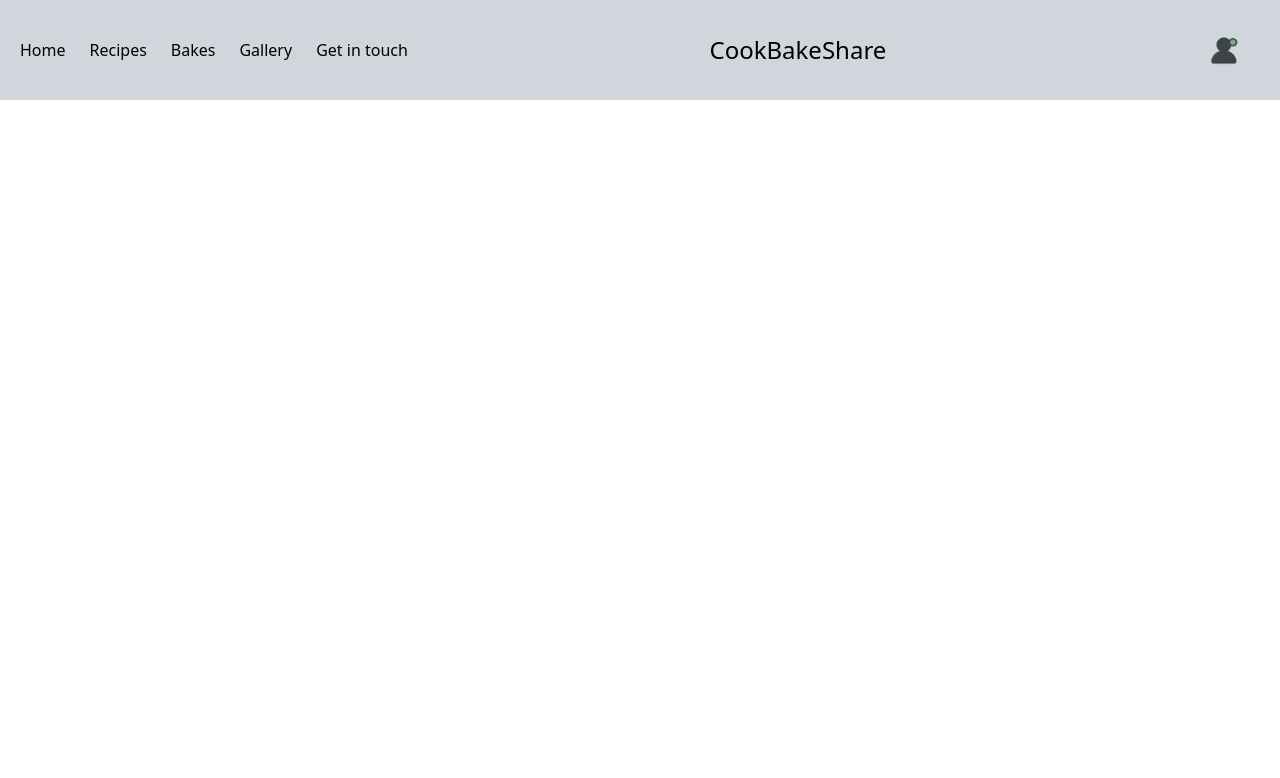
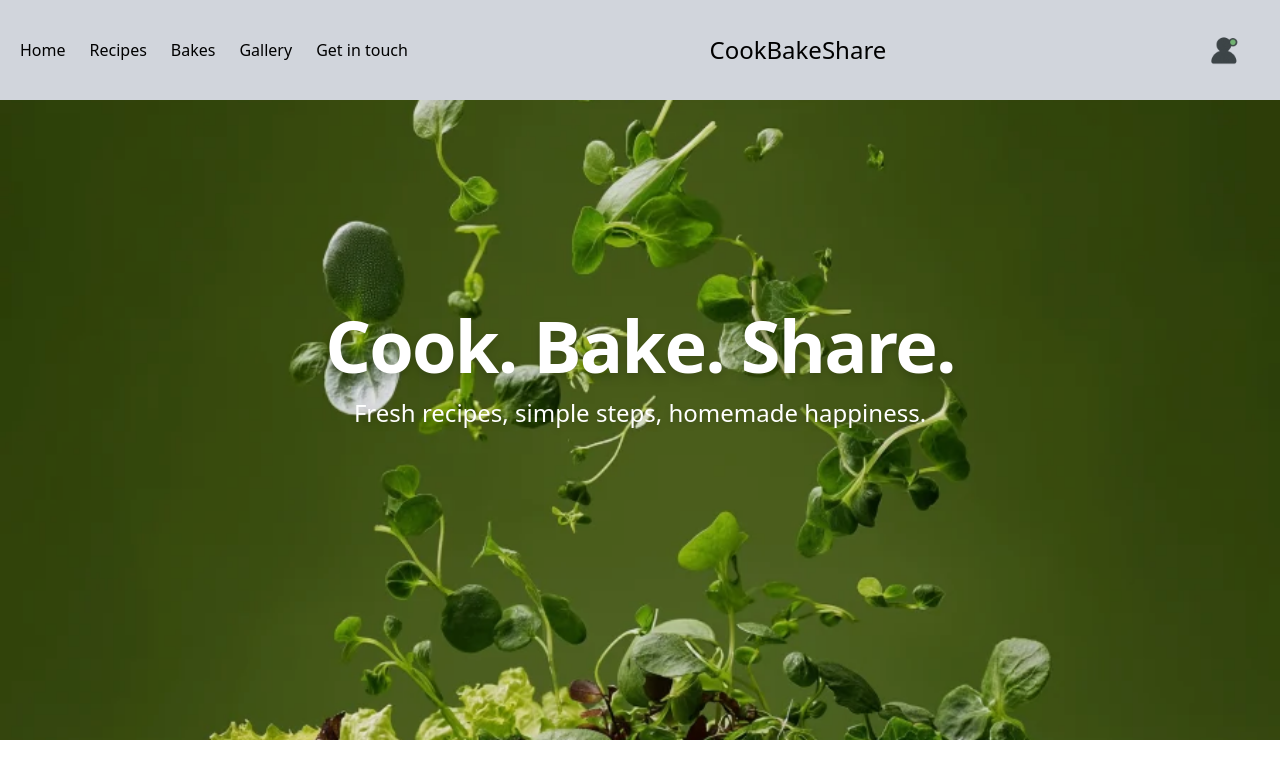
Before and after one commit to phillipbarlow/food-blog, a React (Vite) app: page / in a window 1280 px wide. Shown: the top 778 px of the page. Built offline with nearby package versions, Linux system fonts and the light colour scheme.

Commit message:
hero image added

```diff
--- a/src/components/Header.jsx
+++ b/src/components/Header.jsx
@@ -2,11 +2,14 @@ import { Link } from "react-router-dom";
 import "../styles/nav.css";
 import { useState } from "react";
 import profileIcon from "../images/profile-icon.png";
+import heroImage from "../images/hero.webp";
 export default function Nav() {
   const [open, setOpen] = useState(false);
 
   return (
-    <header className="flex items-center justify-between bg-gray-300 h-[100px]">
+    // Global container
+    <div>
+      <header className=" flex items-center justify-between bg-gray-300 h-[100px]">
         <nav className="relative flex justify-between items-center w-full h-full px-5 ">
           {/* hamburger button */}
           <button
@@ -29,45 +32,33 @@ export default function Nav() {
               ${
                 open
                   ? "translate-y-0 opacity-100 visible"
-                  : 'hidden lg:flex lg:opacity-100 lg:visible lg:transform-none'
+                  : "hidden lg:flex lg:opacity-100 lg:visible lg:transform-none"
               }
               `}
           >
             <ul className="bg-gray-200 flex flex-col w-full items-center p-8 space-y-5 m-0 list-none lg:flex-row lg:space-y-0 lg:space-x-6  lg:bg-transparent lg:h-full lg:p-0 lg:items-center">
               <li className="flex space-x-5 lg:hidden">
                 <section>
-                <Link className="leading-none" to="#">
-                  Log in
-                </Link>
+                  <Link to="#">Log in</Link>
                 </section>
                 <section>
-                <Link className="leading-none" to="#">
-                  Create an account
-                </Link>
+                  <Link to="#">Create an account</Link>
                 </section>
               </li>
               <li>
-              <Link className="block leading-none h-full lg:flex lg:items-center" to="#">Home</Link>
+                <Link to="#">Home</Link>
               </li>
               <li>
-              <Link className="leading-none" to="#">
-                Recipes
-              </Link>
+                <Link to="#">Recipes</Link>
               </li>
               <li>
-              <Link className="leading-none" to="#">
-                Bakes
-              </Link>
+                <Link to="#">Bakes</Link>
               </li>
               <li>
-              <Link className="leading-none" to="#">
-                Gallery
-              </Link>
+                <Link to="#">Gallery</Link>
               </li>
               <li>
-              <Link className="leading-none" to="#">
-                Get in touch
-              </Link>
+                <Link to="#">Get in touch</Link>
               </li>
             </ul>
           </div>
@@ -77,5 +68,26 @@ export default function Nav() {
           </div>
         </nav>
       </header>
+      <section className="relative min-h-[60svh] md:min-h-[70vh] lg:min-h-[80vh]">
+        <img
+          src={heroImage}
+          alt="Fresh green salad tossed in a bowl"
+          className="absolute inset-0 w-full h-full object-cover object-center"
+        />
+        {/* Optional dark overlay for readability */}
+        <div className="absolute inset-0 bg-black/10"></div>
+        <div
+          className="absolute inset-0 z-10 flex flex-col items-center justify-center
+                  text-center text-white px-6 translate-y-[-8%]"
+        >
+          <h1 className="text-5xl md:text-6xl lg:text-7xl font-bold tracking-tight drop-shadow-lg">
+            Cook. Bake. Share.
+          </h1>
+          <p className="mt-4 text-lg md:text-xl lg:text-2xl max-w-[700px] drop-shadow-md">
+            Fresh recipes, simple steps, homemade happiness.
+          </p>
+        </div>
+      </section>
+    </div>
   );
 }
```
Also changed, not shown: src/images/hero.webp (renamed from src/images/foodiesfeed.com_fresh-greens-tossed-in-a-vibrant-bowl.webp). Lines whose indentation alone changed are shown as unchanged.
